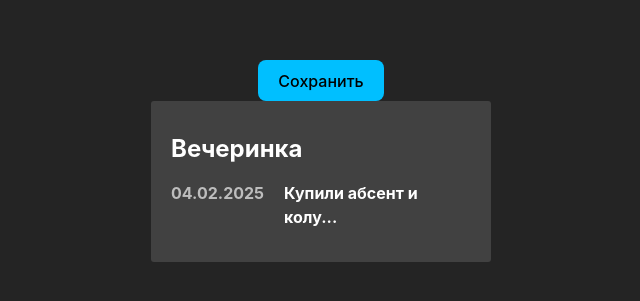
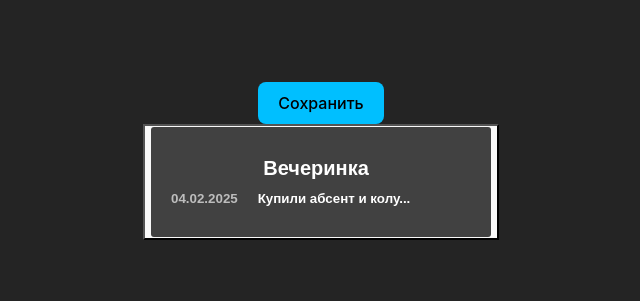
Before and after one commit to SGRashid/react-vite, a React (Vite) app: page / in a window 1280 px wide. Shown: the part 239-540 px from the top of the page, without its empty margins (319-959 px from the left). Built offline with nearby package versions, Linux system fonts and the light colour scheme.

Commit message:
Добавил CardButton

```diff
--- a/src/App.tsx
+++ b/src/App.tsx
@@ -1,5 +1,6 @@
 import './App.css';
 import Button from './components/Button/Button';
+import CardButton from './components/CardButton/CardButton';
 import { JournalItem, JournalItemProps } from './components/JournalItem/JournalItem';
 
 function App() {
@@ -14,11 +15,13 @@ function App() {
   return (
     <div className='main-container'>
       <Button />
-      <JournalItem
-        title={data[0].title}
-        date={data[0].date}
-        data={data[0].data}
+      <CardButton>
+        <JournalItem
+          title={data[0].title}
+          date={data[0].date}
+          data={data[0].data}
       />
+      </CardButton>
     </div>
   );
 }
--- /dev/null
+++ b/src/components/CardButton/CardButton.tsx
@@ -0,0 +1,11 @@
+interface CardButtonProps {
+    children?: React.ReactNode;
+}
+
+const CardButton = ({ children }: CardButtonProps): JSX.Element => {
+    return (
+        <button>{ children }</button>
+    );
+};
+
+export default CardButton;
```
Also changed, not shown: src/components/CardButton/CardButton.css (added).
